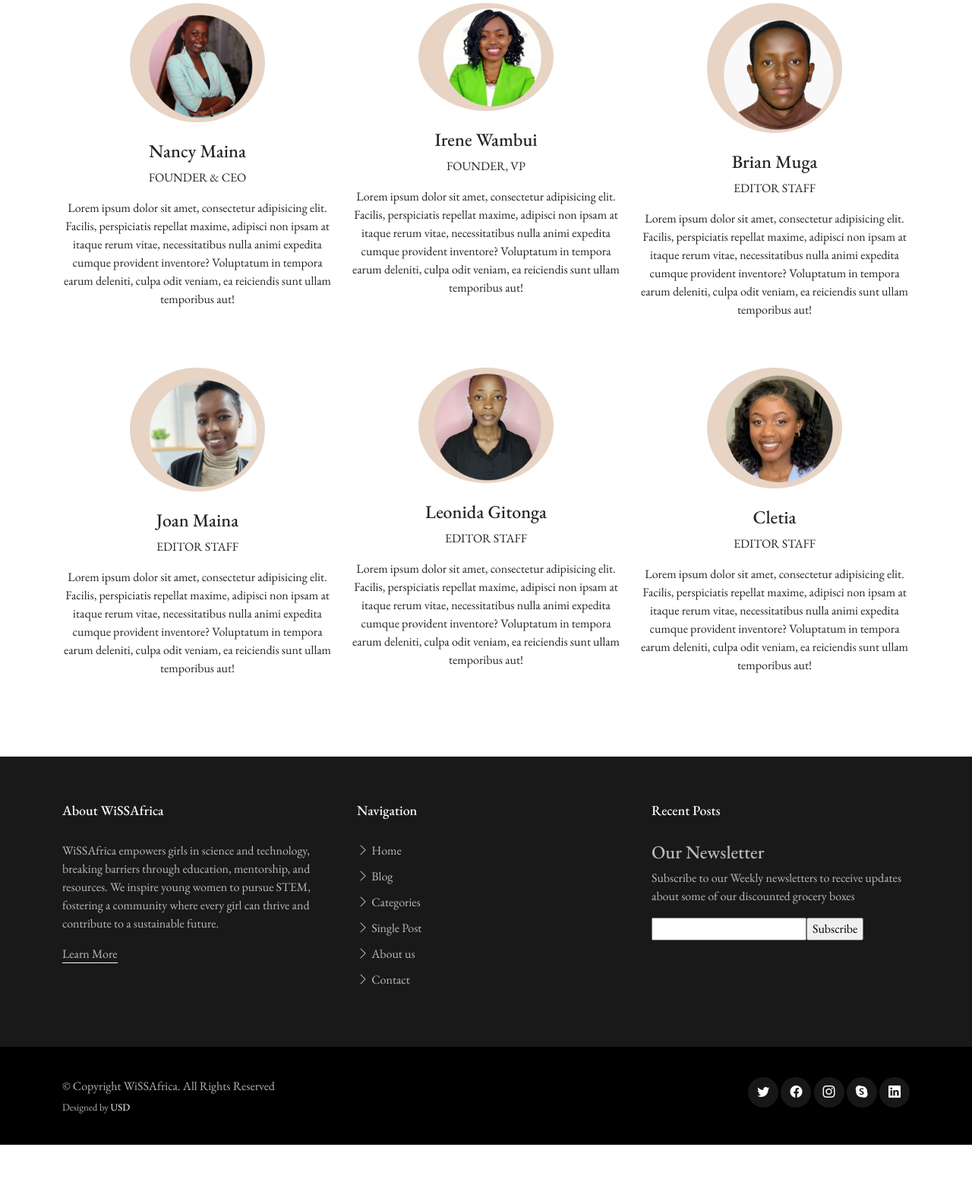
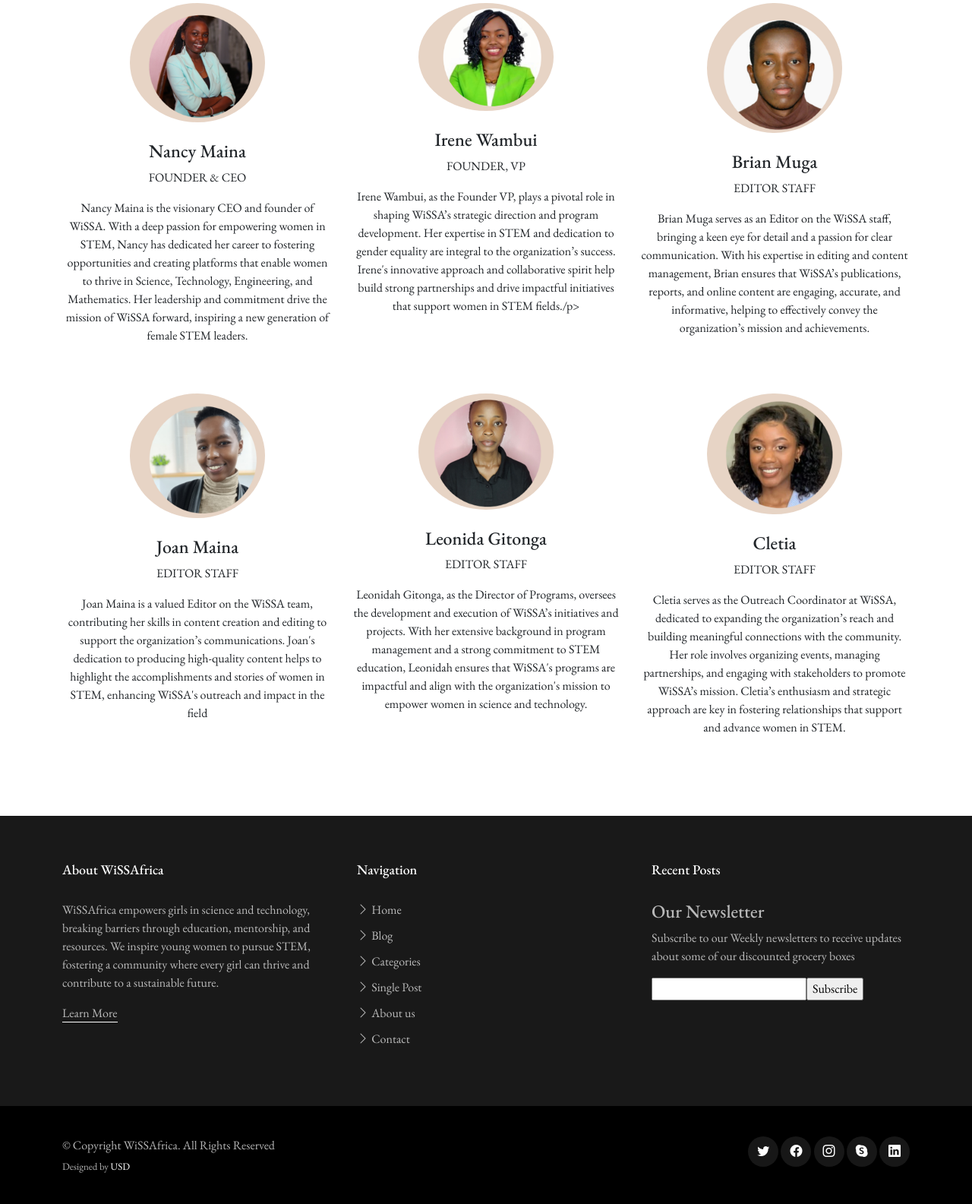
Before and after one commit to Stefan881/Women_In_Sustainable_Stem_Africa, a Django app: page /about in a window 1280 px wide. Shown: the part 2139-3724 px from the top of the page at 76% size. Before the commit the page ends 3646 px from the top, so only its background shows below. Run offline with Django 4.2, Linux system fonts and the light colour scheme; some libraries are stand-ins or nearby versions; some web fonts are replaced.

Commit message:
fix template

```diff
--- a/templates/about.html
+++ b/templates/about.html
@@ -106,55 +106,37 @@
                     <img src="{% static 'assets/img/2.png' %}" alt="" class="img-fluid rounded-circle w-50 mb-4">
                     <h4>Nancy Maina</h4>
                     <span class="d-block mb-3 text-uppercase">Founder &amp; CEO</span>
-                    <p>Lorem ipsum dolor sit amet, consectetur adipisicing elit. Facilis, perspiciatis repellat maxime,
-                        adipisci non ipsam at itaque rerum vitae, necessitatibus nulla animi expedita cumque provident
-                        inventore? Voluptatum in tempora earum deleniti, culpa odit veniam, ea reiciendis sunt ullam
-                        temporibus aut!</p>
+                    <p>Nancy Maina is the visionary CEO and founder of WiSSA. With a deep passion for empowering women in STEM, Nancy has dedicated her career to fostering opportunities and creating platforms that enable women to thrive in Science, Technology, Engineering, and Mathematics. Her leadership and commitment drive the mission of WiSSA forward, inspiring a new generation of female STEM leaders.</p>
                 </div>
                 <div class="col-lg-4 text-center mb-5">
                     <img src="{% static 'assets/img/1.png' %}" alt="" class="img-fluid rounded-circle w-50 mb-4">
                     <h4>Irene Wambui</h4>
                     <span class="d-block mb-3 text-uppercase">Founder, VP</span>
-                    <p>Lorem ipsum dolor sit amet, consectetur adipisicing elit. Facilis, perspiciatis repellat maxime,
-                        adipisci non ipsam at itaque rerum vitae, necessitatibus nulla animi expedita cumque provident
-                        inventore? Voluptatum in tempora earum deleniti, culpa odit veniam, ea reiciendis sunt ullam
-                        temporibus aut!</p>
+                    <p>Irene Wambui, as the Founder VP, plays a pivotal role in shaping WiSSA’s strategic direction and program development. Her expertise in STEM and dedication to gender equality are integral to the organization’s success. Irene's innovative approach and collaborative spirit help build strong partnerships and drive impactful initiatives that support women in STEM fields./p>
                 </div>
                 <div class="col-lg-4 text-center mb-5">
                     <img src="{% static 'assets/img/3.png' %}" alt="" class="img-fluid rounded-circle w-50 mb-4">
                     <h4>Brian Muga</h4>
                     <span class="d-block mb-3 text-uppercase">Editor Staff</span>
-                    <p>Lorem ipsum dolor sit amet, consectetur adipisicing elit. Facilis, perspiciatis repellat maxime,
-                        adipisci non ipsam at itaque rerum vitae, necessitatibus nulla animi expedita cumque provident
-                        inventore? Voluptatum in tempora earum deleniti, culpa odit veniam, ea reiciendis sunt ullam
-                        temporibus aut!</p>
+                    <p>Brian Muga serves as an Editor on the WiSSA staff, bringing a keen eye for detail and a passion for clear communication. With his expertise in editing and content management, Brian ensures that WiSSA’s publications, reports, and online content are engaging, accurate, and informative, helping to effectively convey the organization’s mission and achievements.</p>
                 </div>
                 <div class="col-lg-4 text-center mb-5">
                     <img src="{% static 'assets/img/4.png' %}" alt="" class="img-fluid rounded-circle w-50 mb-4">
                     <h4>Joan Maina</h4>
                     <span class="d-block mb-3 text-uppercase">Editor Staff</span>
-                    <p>Lorem ipsum dolor sit amet, consectetur adipisicing elit. Facilis, perspiciatis repellat maxime,
-                        adipisci non ipsam at itaque rerum vitae, necessitatibus nulla animi expedita cumque provident
-                        inventore? Voluptatum in tempora earum deleniti, culpa odit veniam, ea reiciendis sunt ullam
-                        temporibus aut!</p>
+                    <p>Joan Maina is a valued Editor on the WiSSA team, contributing her skills in content creation and editing to support the organization’s communications. Joan's dedication to producing high-quality content helps to highlight the accomplishments and stories of women in STEM, enhancing WiSSA's outreach and impact in the field</p>
                 </div>
                 <div class="col-lg-4 text-center mb-5">
                     <img src="{% static 'assets/img/5.png' %}" alt="" class="img-fluid rounded-circle w-50 mb-4">
                     <h4>Leonida Gitonga</h4>
                     <span class="d-block mb-3 text-uppercase">Editor Staff</span>
-                    <p>Lorem ipsum dolor sit amet, consectetur adipisicing elit. Facilis, perspiciatis repellat maxime,
-                        adipisci non ipsam at itaque rerum vitae, necessitatibus nulla animi expedita cumque provident
-                        inventore? Voluptatum in tempora earum deleniti, culpa odit veniam, ea reiciendis sunt ullam
-                        temporibus aut!</p>
+                    <p>Leonidah Gitonga, as the Director of Programs, oversees the development and execution of WiSSA’s initiatives and projects. With her extensive background in program management and a strong commitment to STEM education, Leonidah ensures that WiSSA's programs are impactful and align with the organization's mission to empower women in science and technology.</p>
                 </div>
                 <div class="col-lg-4 text-center mb-5">
                     <img src="{% static 'assets/img/6.png' %}" alt="" class="img-fluid rounded-circle w-50 mb-4">
                     <h4>Cletia</h4>
                     <span class="d-block mb-3 text-uppercase">Editor Staff</span>
-                    <p>Lorem ipsum dolor sit amet, consectetur adipisicing elit. Facilis, perspiciatis repellat maxime,
-                        adipisci non ipsam at itaque rerum vitae, necessitatibus nulla animi expedita cumque provident
-                        inventore? Voluptatum in tempora earum deleniti, culpa odit veniam, ea reiciendis sunt ullam
-                        temporibus aut!</p>
+                    <p>Cletia serves as the Outreach Coordinator at WiSSA, dedicated to expanding the organization’s reach and building meaningful connections with the community. Her role involves organizing events, managing partnerships, and engaging with stakeholders to promote WiSSA’s mission. Cletia’s enthusiasm and strategic approach are key in fostering relationships that support and advance women in STEM.</p>
                 </div>
             </div>
         </div>
--- a/templates/contact.html
+++ b/templates/contact.html
@@ -22,7 +22,7 @@
                     <div class="info-item">
                         <i class="bi bi-geo-alt"></i>
                         <h3>Address</h3>
-                        <address>A108 Adam Street, NY 535022, USA</address>
+                        <address>PO Box 972-60200, KENYA</address>
                     </div>
                 </div><!-- End Info Item -->
 
@@ -31,7 +31,7 @@
                     <div class="info-item info-item-borders">
                         <i class="bi bi-phone"></i>
                         <h3>Phone Number</h3>
-                        <p><a href="tel:+155895548855">+1 5589 55488 55</a></p>
+                        <p><a href="tel:+155895548855">+254792715023</a></p>
                     </div>
                 </div><!-- End Info Item -->
 
@@ -39,7 +39,7 @@
                     <div class="info-item">
                         <i class="bi bi-envelope"></i>
                         <h3>Email</h3>
-                        <p><a href="mailto:info@example.com">info@example.com</a></p>
+                        <p><a href="mailto:info@example.com">wissafricaorg@gmail.com</a></p>
                     </div>
                 </div><!-- End Info Item -->
 
--- a/templates/master.html
+++ b/templates/master.html
@@ -11,8 +11,8 @@
     <meta content="" name="keywords">
 
     <!-- Favicons -->
-    <link href="{% static 'assets/img/favicon.png' %}" rel="icon">
-    <link href="{% static 'assets/img/apple-touch-icon.png' %}" rel="apple-touch-icon">
+    <!-- <link href="{% static 'assets/img/favicon.png' %}" rel="icon">
+    <link href="{% static 'assets/img/apple-touch-icon.png' %}" rel="apple-touch-icon"> -->
 
     <!-- Google Fonts -->
     <link rel="preconnect" href="https://fonts.googleapis.com">
@@ -57,10 +57,10 @@
             <ul>
                 <li><a href="{% url 'index-url' %}">Home</a></li>
                 <li><a href="{% url 'about-url' %}">About</a></li>
-                <li class="dropdown"><a href="category.html"><span>Programs</span> <i
+                <li class="dropdown"><a href="#category.html"><span>Programs</span> <i
                         class="bi bi-chevron-down dropdown-indicator"></i></a>
                     <ul>
-                        <li><a href="search-result.html">Mentorship Programs</a></li>
+                        <li><a href="#search-result.html">Mentorship Programs</a></li>
                         <li><a href="#">Get Involved</a></li>
                         <li class="dropdown"><a href="#"><span>Deep Drop Down</span> <i
                                 class="bi bi-chevron-down dropdown-indicator"></i></a>
@@ -85,10 +85,10 @@
         </nav><!-- .navbar -->
 
         <div class="position-relative">
-            <a href="https://www.facebook.com/profile.php?id=61551394285829" class="mx-2"><span
+            <a href="https://tinyurl.com/pfvcnten" class="mx-2"><span
                     class="bi-facebook"></span></a>
-            <a href="#" class="mx-2"><span class="bi-twitter"></span></a>
-            <a href="#" class="mx-2"><span class="bi-instagram"></span></a>
+            <a href="https://x.com/wissafrica" class="mx-2"><span class="bi-twitter"></span></a>
+            <a href="https://www.instagram.com/wissafrica/" class="mx-2"><span class="bi-instagram"></span></a>
 
             <a href="#" class="mx-2 js-search-open"><span class="bi-search"></span></a>
             <i class="bi bi-list mobile-nav-toggle"></i>
@@ -131,12 +131,12 @@
                 <div class="col-6 col-lg-2">
                     <h3 class="footer-heading">Navigation</h3>
                     <ul class="footer-links list-unstyled">
-                        <li><a href="index.html"><i class="bi bi-chevron-right"></i> Home</a></li>
-                        <li><a href="index.html"><i class="bi bi-chevron-right"></i> Blog</a></li>
-                        <li><a href="category.html"><i class="bi bi-chevron-right"></i> Categories</a></li>
-                        <li><a href="single-post.html"><i class="bi bi-chevron-right"></i> Single Post</a></li>
-                        <li><a href="about.html"><i class="bi bi-chevron-right"></i> About us</a></li>
-                        <li><a href="contact.html"><i class="bi bi-chevron-right"></i> Contact</a></li>
+                        <li><a href="#index.html"><i class="bi bi-chevron-right"></i> Home</a></li>
+                        <li><a href="#index.html"><i class="bi bi-chevron-right"></i> Blog</a></li>
+                        <li><a href="#category.html"><i class="bi bi-chevron-right"></i> Categories</a></li>
+                        <li><a href="#single-post.html"><i class="bi bi-chevron-right"></i> Single Post</a></li>
+                        <li><a href="#about.html"><i class="bi bi-chevron-right"></i> About us</a></li>
+                        <li><a href="#contact.html"><i class="bi bi-chevron-right"></i> Contact</a></li>
                     </ul>
                 </div>
                 <div class="col-6 col-lg-2">
```
Also changed, not shown: templates/index.html (+23 -24 lines), templates/news.html (+28 -18 lines).
